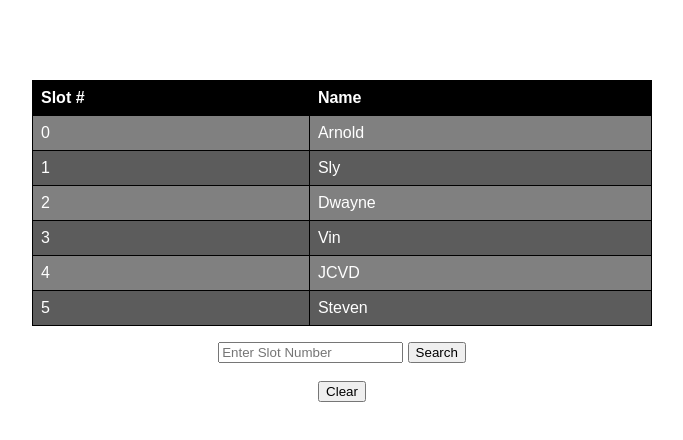
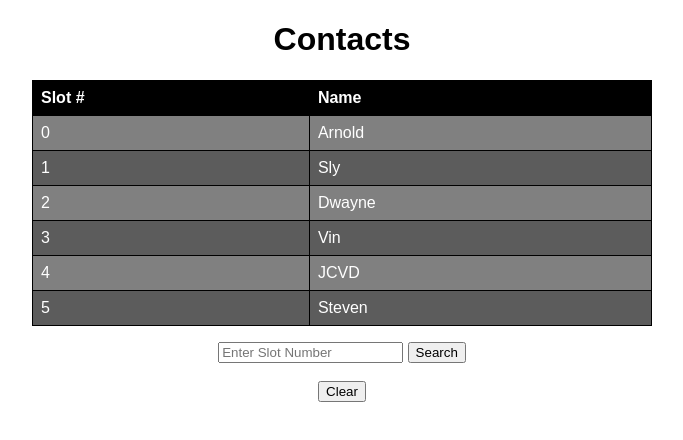
Before and after one commit to Mekashlevi/Contacts, a plain HTML site: page index.html in a window 1280 px wide. Shown: the whole page, without its empty margins (298-981 px from the left). Drawn offline with Linux system fonts and the light colour scheme.

Commit message:
Update style.css
heading text = black now

```diff
--- a/style.css
+++ b/style.css
@@ -34,6 +34,6 @@ tr:nth-child(odd) { /* Alternate odd rows */
   background-color: grey;
 }
 
-button, #message, input {
+button, #message, input, h1 {
   color: black;
 }
```
